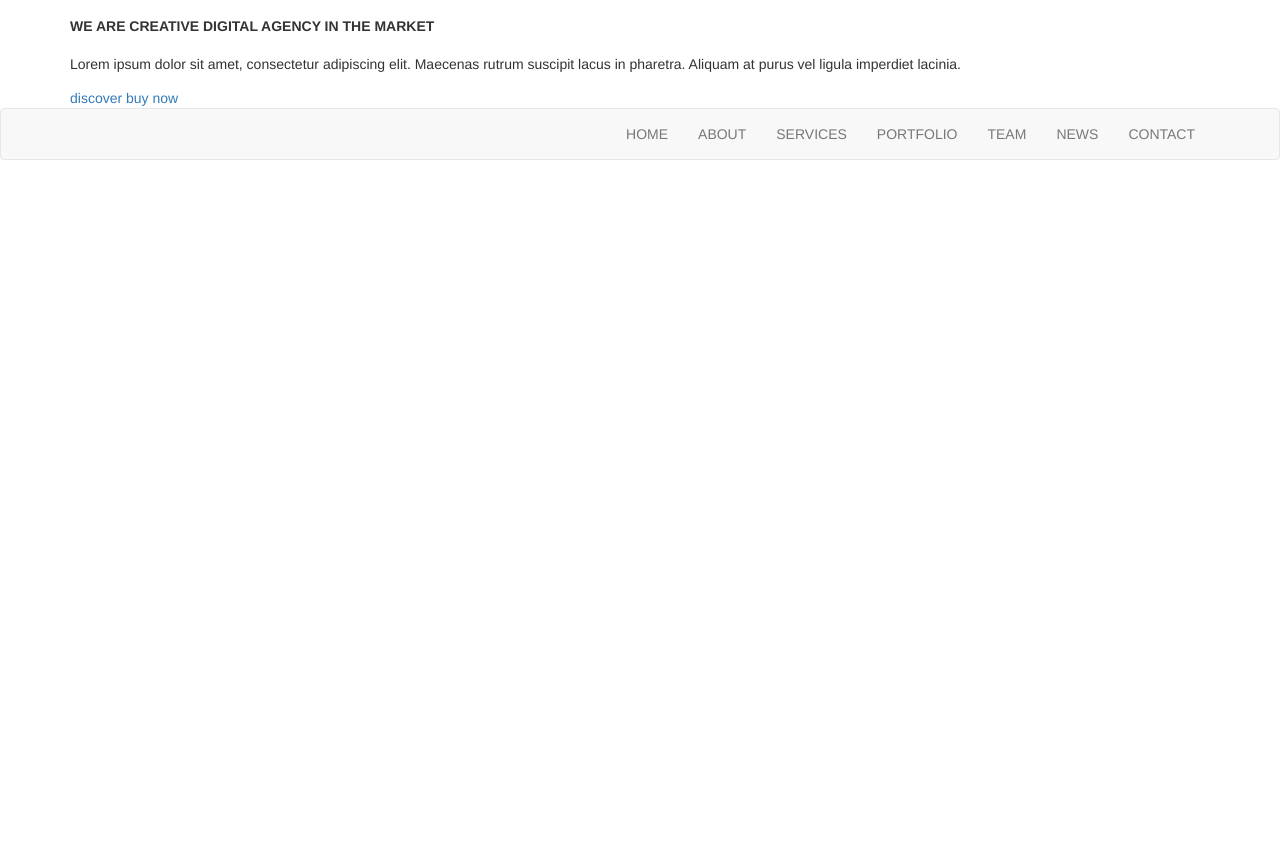
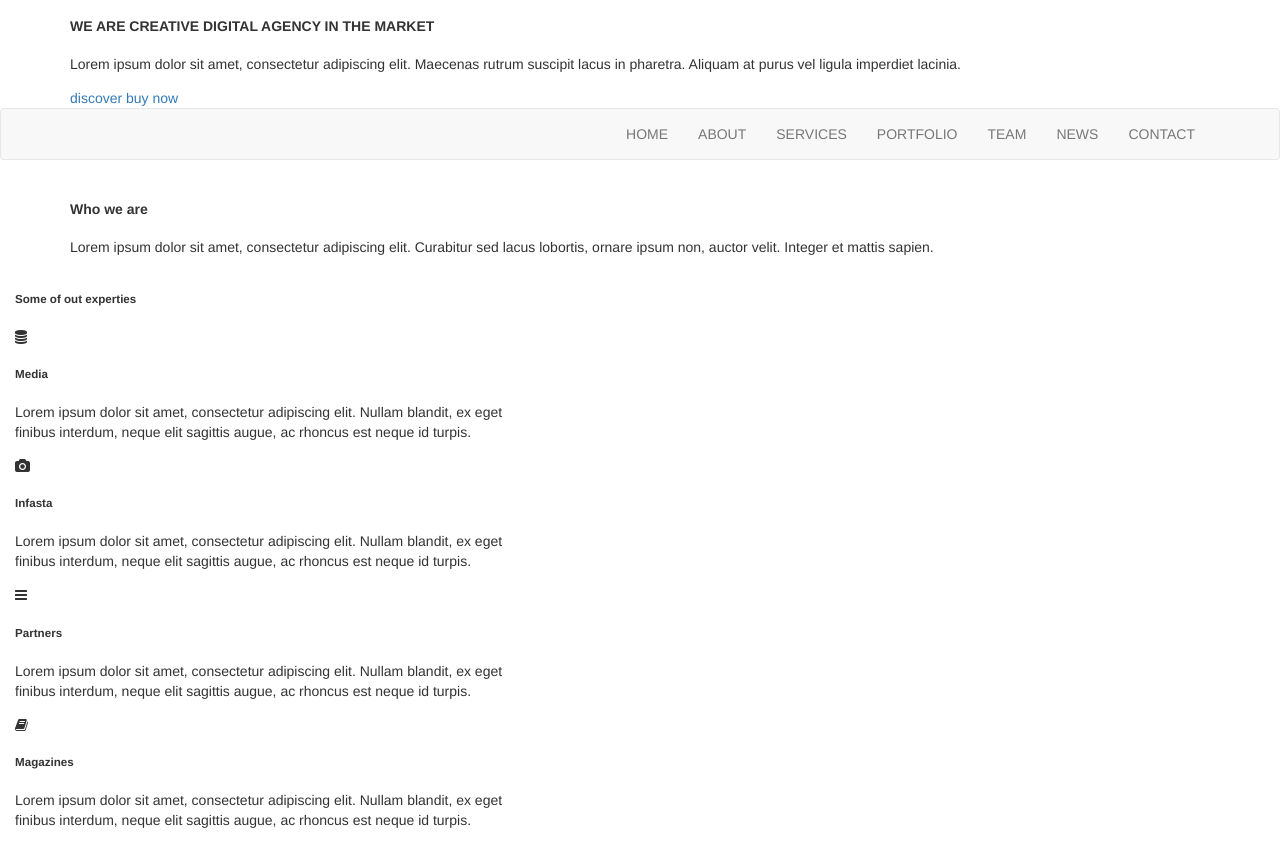
Before and after one commit to kirandash/Infasta, a plain HTML site: page index.html in a window 1280 px wide. Shown: the part 107-951 px from the top of the page. Before the commit the page ends 800 px from the top, so only its background shows below. Drawn offline with Linux system fonts and the light colour scheme; files that its build step writes are made by us from their sources.

Commit message:
022 Writing HTML Code For About Us Section

```diff
--- a/index.html
+++ b/index.html
@@ -72,7 +72,66 @@
                 </ul>
             </div><!-- end of navbar-collapse -->
         </div><!-- end of container -->
-    </div>
+    </div><!-- end of navbar -->
+
+    <!-- about us -->
+    <section id="about" class="top-margin">
+    	<div class="container">
+        	<div class="row center-content">
+            	<div class="col-lg-12 col-md-12 col-xs-12">
+                	<h4 class="title">Who we are</h4>
+                    <p>Lorem ipsum dolor sit amet, consectetur adipiscing elit. Curabitur sed lacus lobortis, ornare ipsum non, auctor velit. Integer et mattis sapien.</p>
+                </div>
+            </div>
+        </div><!-- end of container -->
+
+        <div class="about-info">
+        	<div class="col-lg-5 col-md-5 col-sm-5">
+            	<h5 class="intro">Some of out experties</h5>
+
+                <div class="media">
+                	<div class="full-left rect-pink">
+                    	<i class="fa fa-database"></i>
+                    </div>
+                    <div class="content">
+                    	<h5>Media</h5>
+                        <p>Lorem ipsum dolor sit amet, consectetur adipiscing elit. Nullam blandit, ex eget finibus interdum, neque elit sagittis augue, ac rhoncus est neque id turpis.</p>
+                    </div><!-- end of content -->
+                </div><!-- end of media -->
+
+                <div class="media">
+                	<div class="full-left rect-pink">
+                    	<i class="fa fa-camera"></i>
+                    </div>
+                    <div class="content">
+                    	<h5>Infasta</h5>
+                        <p>Lorem ipsum dolor sit amet, consectetur adipiscing elit. Nullam blandit, ex eget finibus interdum, neque elit sagittis augue, ac rhoncus est neque id turpis.</p>
+                    </div><!-- end of content -->
+                </div><!-- end of media -->
+
+                <div class="media">
+                	<div class="full-left rect-pink">
+                    	<i class="fa fa-bars"></i>
+                    </div>
+                    <div class="content">
+                    	<h5>Partners</h5>
+                        <p>Lorem ipsum dolor sit amet, consectetur adipiscing elit. Nullam blandit, ex eget finibus interdum, neque elit sagittis augue, ac rhoncus est neque id turpis.</p>
+                    </div><!-- end of content -->
+                </div><!-- end of media -->
+
+                <div class="media">
+                	<div class="full-left rect-pink">
+                    	<i class="fa fa-book"></i>
+                    </div>
+                    <div class="content">
+                    	<h5>Magazines</h5>
+                        <p>Lorem ipsum dolor sit amet, consectetur adipiscing elit. Nullam blandit, ex eget finibus interdum, neque elit sagittis augue, ac rhoncus est neque id turpis.</p>
+                    </div><!-- end of content -->
+                </div><!-- end of media -->
+
+            </div><!-- end of col-lg-5 -->
+        </div><!-- end of about-info -->
+    </section>
 
     <!-- jQuery (necessary for Bootstrap's JavaScript plugins) -->
     <script src="js/jquery/jquery-2.2.0.min.js"></script>
```
